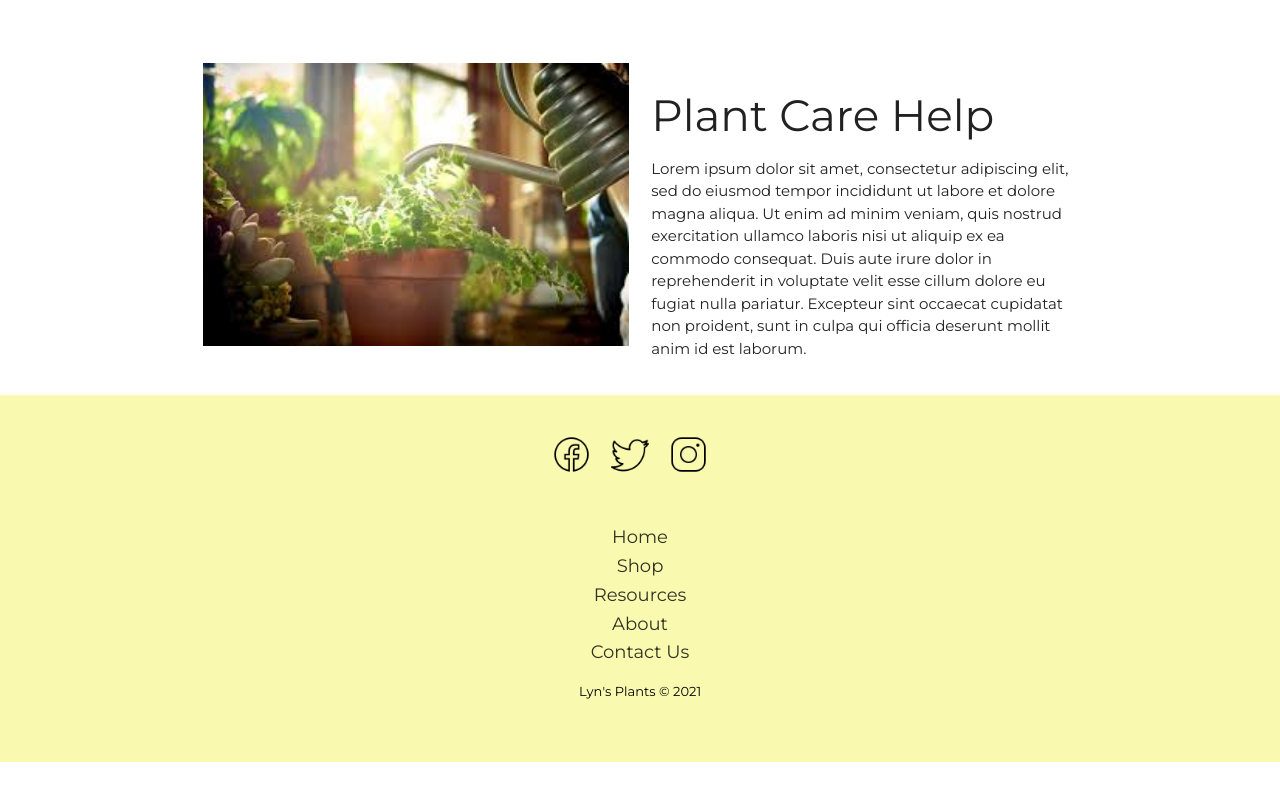
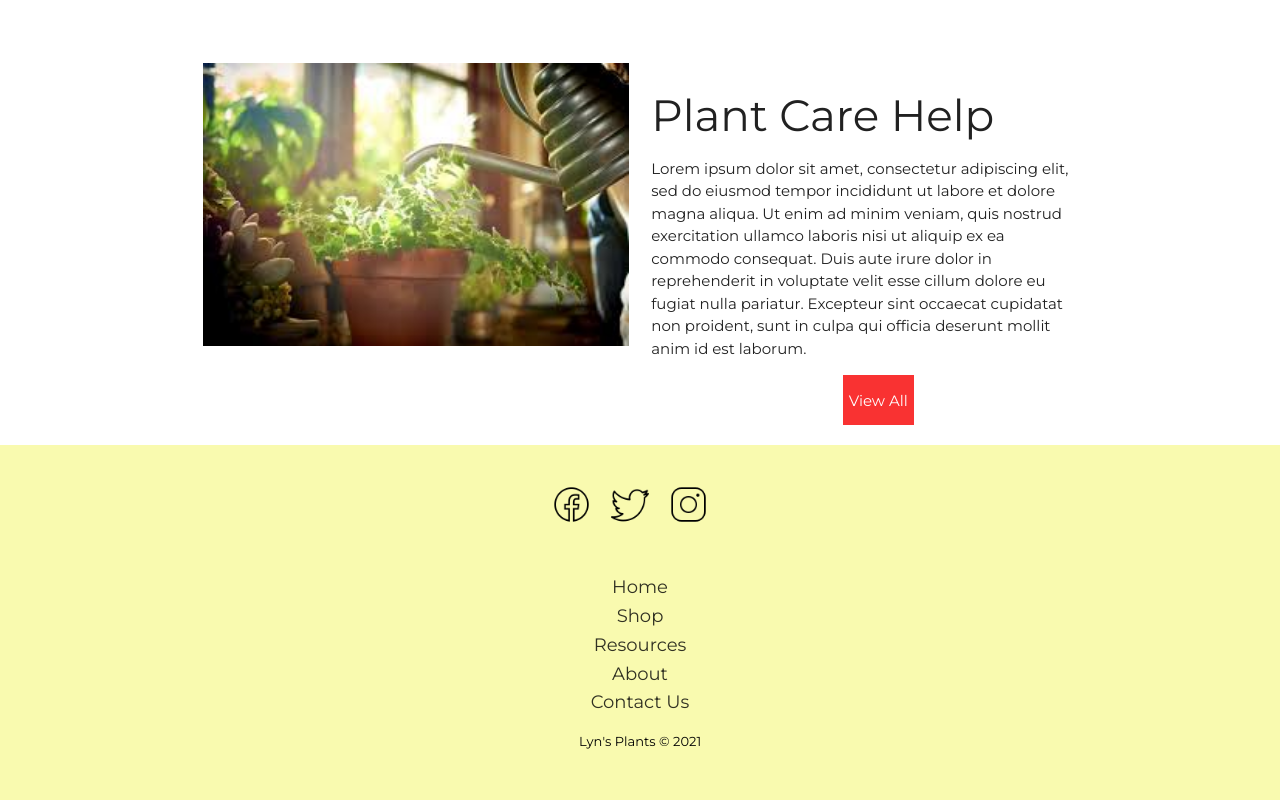
Before and after one commit to lilipcohen/plant-care, a React (Create React App) app in the folder client/: page / in a window 1280 px wide. Shown: the part 2297-3097 px from the top of the page. Before the commit the page ends 3059 px from the top, so only its background shows below. Built offline with nearby package versions, Linux system fonts and the light colour scheme.

Commit message:
adding button for plant care

```diff
--- a/client/src/pages/Home/index.js
+++ b/client/src/pages/Home/index.js
@@ -77,7 +77,7 @@ export default function Home() {
 
       <div className="row">
         <button className="col s12" id="button-home">
-          <a id="anchor" href="shop">
+          <a id="anchor" href="/shop">
             View All
           </a>
         </button>
@@ -106,6 +106,11 @@ export default function Home() {
             pariatur. Excepteur sint occaecat cupidatat non proident, sunt in
             culpa qui officia deserunt mollit anim id est laborum.
           </p>
+          <button id="button-home">
+            <a id="anchor" href="/plantcare">
+              View All
+            </a>
+          </button>
         </div>
       </div>
     </div>
```
